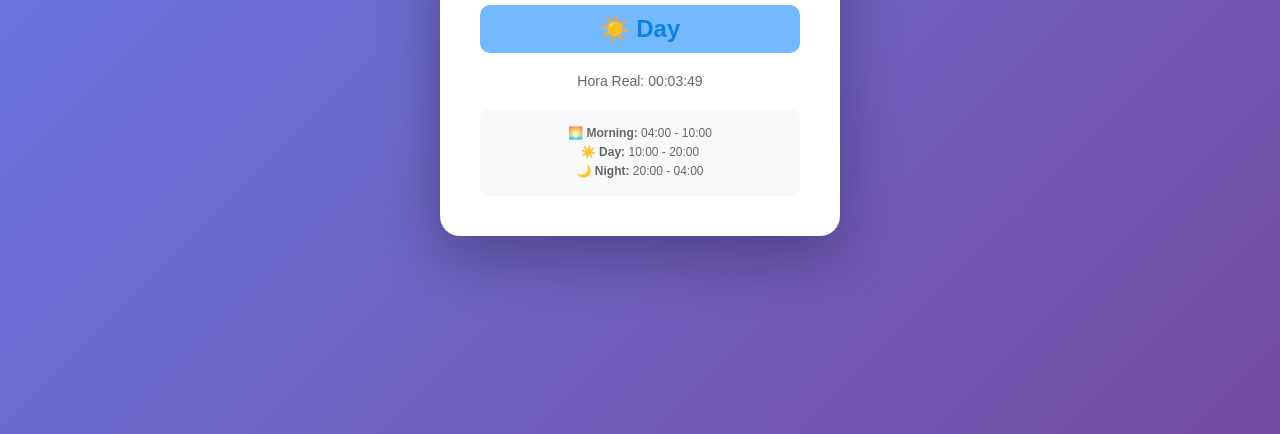
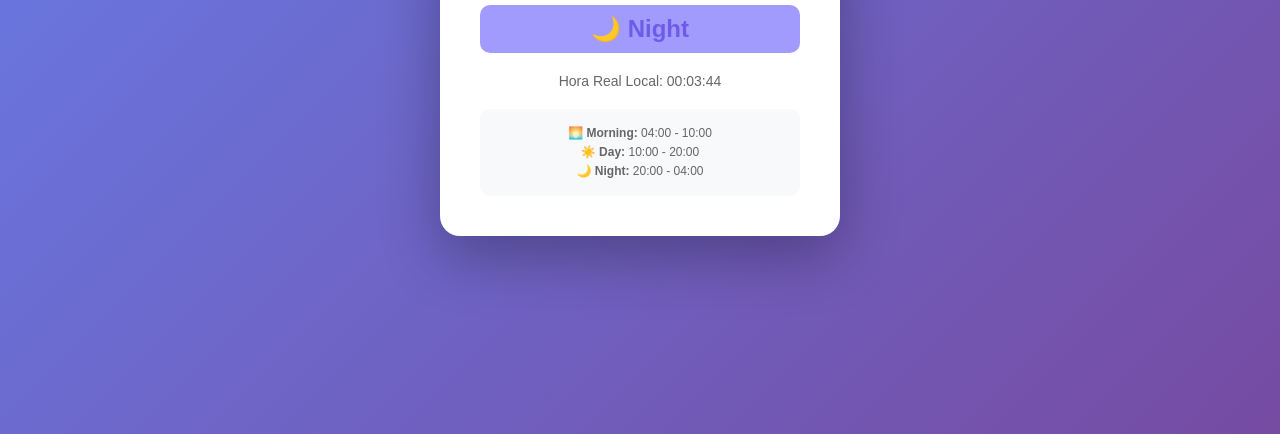
Before and after one commit to ceic1992/poketime.github.io, a plain HTML site: page index.html in a window 1280 px wide. Shown: the part 366-800 px from the top of the page. Drawn offline with Linux system fonts and the light colour scheme.

Commit message:
Update index.html

```diff
--- a/index.html
+++ b/index.html
@@ -80,6 +80,8 @@
             font-size: 14px;
             margin-bottom: 20px;
         }
+
+
     </style>
 </head>
 <body>
@@ -87,7 +89,7 @@
         <h1>🎮 PokeTime</h1>
         <div class="game-time" id="gameTime">--:--</div>
         <div class="period" id="period">---</div>
-        <div class="real-time" id="realTime">Hora Real: --:--:--</div>
+        <div class="real-time" id="realTime">Hora Real Local: --:--:--</div>
         <div class="info">
             🌅 <strong>Morning:</strong> 04:00 - 10:00<br>
             ☀️ <strong>Day:</strong> 10:00 - 20:00<br>
@@ -96,29 +98,33 @@
     </div>
 
     <script>
-        // Punto de referencia preciso
-        const REFERENCE_REAL_TIME = new Date('2025-11-24T18:36:03');
-        const REFERENCE_GAME_TIME = { hours: 12, minutes: 0 }; // 12:00
+        // ========== CONFIGURACIÓN CON UTC ==========
 
-        // Constantes: 1 minuto PRO = 12 segundos reales
-        const SECONDS_PER_GAME_MINUTE = 12; // segundos reales por minuto del juego
+        // 🎯 PUNTO DE REFERENCIA: Cuando fue 00:00 PokeTime
+        // Ajusta esta fecha a cuando el reloj del juego marcaba 00:00
+        const REFERENCE_REAL_TIME_UTC = Date.UTC(2025, 10, 25, 0, 0, 0); // 25 Nov 2025, 00:00:00 UTC
+        const REFERENCE_GAME_TIME = { hours: 0, minutes: 0 }; // 00:00 en el juego
+
+        // Constantes
+        const SECONDS_PER_GAME_MINUTE = 12; // 1 minuto PRO = 12 segundos reales
 
         function calculateGameTime() {
-            const now = new Date();
+            // Obtener tiempo actual en UTC
+            const nowUTC = Date.now();
 
-            // Calcular diferencia en milisegundos desde el punto de referencia
-            const timeDiff = now - REFERENCE_REAL_TIME;
+            // Calcular diferencia en milisegundos
+            const timeDiff = nowUTC - REFERENCE_REAL_TIME_UTC;
 
             // Convertir a segundos reales
             const realSecondsPassed = timeDiff / 1000;
 
-            // Convertir a minutos del juego (cada 12 segundos reales = 1 minuto PRO)
+            // Convertir a minutos del juego (proporción 5:1)
             const gameMinutesPassed = realSecondsPassed / SECONDS_PER_GAME_MINUTE;
 
-            // Calcular la hora del juego actual
+            // Calcular hora del juego
             let totalGameMinutes = (REFERENCE_GAME_TIME.hours * 60 + REFERENCE_GAME_TIME.minutes) + gameMinutesPassed;
 
-            // Normalizar a un día de 24 horas (1440 minutos)
+            // Normalizar a 24 horas (1440 minutos)
             totalGameMinutes = totalGameMinutes % 1440;
             if (totalGameMinutes < 0) totalGameMinutes += 1440;
 
@@ -138,7 +144,6 @@
             }
         }
 
-        // FORMATO 24 HORAS
         function formatTime24h(hours, minutes) {
             return `${hours.toString().padStart(2, '0')}:${minutes.toString().padStart(2, '0')}`;
         }
@@ -147,8 +152,9 @@
             const gameTime = calculateGameTime();
             const period = getPeriod(gameTime.hours);
             const now = new Date();
+            const nowUTC = new Date(Date.now());
 
-            // Actualizar hora del juego en formato 24h
+            // Actualizar PokeTime
             document.getElementById('gameTime').textContent = formatTime24h(gameTime.hours, gameTime.minutes);
 
             // Actualizar período
@@ -156,12 +162,20 @@
             periodElement.textContent = `${period.icon} ${period.name}`;
             periodElement.className = `period ${period.class}`;
 
-            // Actualizar hora real
+            // Actualizar hora real LOCAL
             document.getElementById('realTime').textContent =
-                `Hora Real: ${now.getHours().toString().padStart(2, '0')}:${now.getMinutes().toString().padStart(2, '0')}:${now.getSeconds().toString().padStart(2, '0')}`;
+                `Hora Real Local: ${now.getHours().toString().padStart(2, '0')}:${now.getMinutes().toString().padStart(2, '0')}:${now.getSeconds().toString().padStart(2, '0')}`;
+
+            // Actualizar hora UTC
+            document.getElementById('utcTime').textContent =
+                `Hora UTC: ${nowUTC.getUTCHours().toString().padStart(2, '0')}:${nowUTC.getUTCMinutes().toString().padStart(2, '0')}:${nowUTC.getUTCSeconds().toString().padStart(2, '0')}`;
+
+            // Debug info
+            const refDate = new Date(REFERENCE_REAL_TIME_UTC);
+            const minutesPassed = ((Date.now() - REFERENCE_REAL_TIME_UTC) / 1000 / 60).toFixed(2);
         }
 
-        // Actualizar cada segundo para mayor precisión
+        // Actualizar cada segundo
         updateClock();
         setInterval(updateClock, 1000);
     </script>
```
